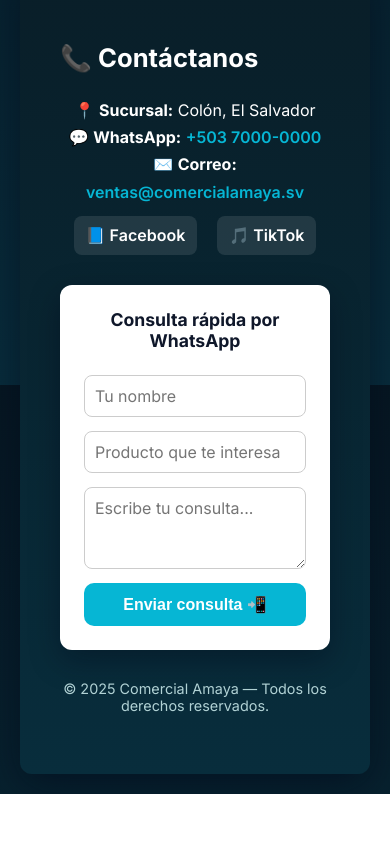
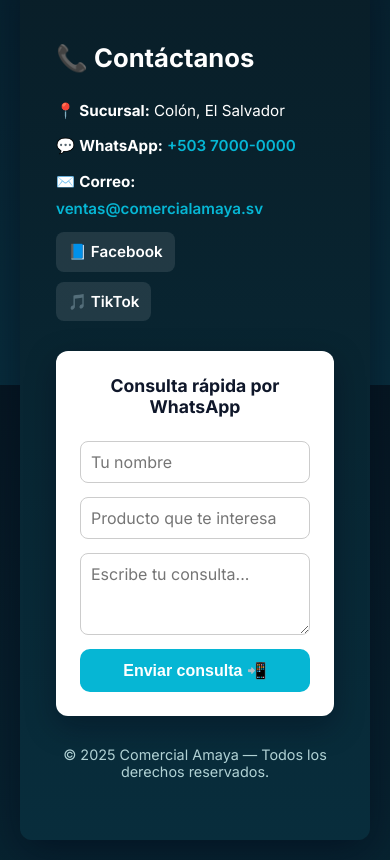
Before and after one commit to carlosalejandrogar524-jpg/AMAYA, a plain HTML site: page index.html in a window 390 px wide. Shown: the part 1303-2163 px from the top of the page. Before the commit the page ends 2097 px from the top, so only its background shows below. Drawn offline with Linux system fonts and the light colour scheme.

```diff
--- a/index.html
+++ b/index.html
@@ -397,6 +397,140 @@
   }
 }
 
+/* CONTACTO */
+.contact-section {
+  background: linear-gradient(180deg, rgba(9,30,40,1) 0%, rgba(8,45,60,1) 100%);
+  color: white;
+  border-radius: 12px;
+  box-shadow: 0 10px 40px rgba(2,6,23,0.5);
+  padding: 50px 20px;
+  margin-top: 40px;
+}
+
+.contact-section h2 {
+  text-align: center;
+  font-size: 1.6rem;
+  margin-bottom: 24px;
+}
+
+/* INFO DE CONTACTO */
+.contact-info {
+  text-align: left; /* <-- cambiado de center a left */
+  margin: 0 auto 30px;
+  line-height: 1.8;
+  font-size: 1rem;
+  max-width: 700px;
+}
+
+.contact-info p {
+  margin: 8px 0;
+  white-space: normal;
+}
+
+.contact-info a {
+  color: var(--accent-1);
+  text-decoration: none;
+  font-weight: 600;
+  white-space: nowrap; /* evita que se corte el número o correo */
+}
+
+.contact-info a:hover {
+  text-decoration: underline;
+}
+
+/* REDES SOCIALES */
+.social-links {
+  margin-top: 10px;
+  display: flex;
+  justify-content: flex-start; /* antes estaba centrado */
+  gap: 20px;
+}
+
+.social-links a {
+  background: rgba(255,255,255,0.1);
+  padding: 6px 12px;
+  border-radius: 8px;
+  color: white;
+  text-decoration: none;
+  transition: all .25s;
+}
+
+.social-links a:hover {
+  background: var(--accent-1);
+  color: #081226;
+}
+
+/* FORMULARIO */
+.consulta-form {
+  background: white;
+  color: #0f172a;
+  max-width: 480px;
+  margin: 30px auto 0;
+  border-radius: 12px;
+  padding: 24px;
+  box-shadow: 0 10px 30px rgba(2,6,23,0.35);
+  display: flex;
+  flex-direction: column;
+  gap: 14px;
+}
+
+.consulta-form h3 {
+  margin-bottom: 10px;
+  text-align: center;
+  font-size: 1.1rem;
+  color: #0f172a;
+}
+
+.consulta-form input,
+.consulta-form textarea {
+  width: 100%;
+  padding: 10px;
+  border: 1px solid #ccc;
+  border-radius: 8px;
+  font-size: 1rem;
+  font-family: inherit;
+}
+
+.consulta-form button {
+  background: var(--accent-1);
+  border: none;
+  color: white;
+  padding: 12px;
+  border-radius: 10px;
+  font-size: 1rem;
+  font-weight: 700;
+  cursor: pointer;
+  transition: all .2s;
+}
+
+.consulta-form button:hover {
+  background: var(--accent-2);
+  transform: translateY(-2px);
+}
+
+/* COPYRIGHT */
+.copy-note {
+  margin-top: 30px;
+  text-align: center;
+  color: #cfeff0;
+  font-size: 0.9rem;
+  opacity: 0.85;
+}
+
+/* RESPONSIVE */
+@media (max-width: 600px) {
+  .contact-section {
+    padding: 40px 16px;
+  }
+  .contact-info {
+    font-size: 0.95rem;
+  }
+  .social-links {
+    flex-direction: column;
+    align-items: flex-start;
+    gap: 10px;
+  }
+}
 </style>
 </head>
 <body>
@@ -556,8 +690,13 @@
 
     <div class="contact-info">
       <p>📍 <strong>Sucursal:</strong> Colón, El Salvador</p>
-          <p>💬 <strong>WhatsApp:</strong> <a href="https://wa.me/50370000000" target="_blank">+503 7000-0000</a></p>
-          <p>✉️ <strong>Correo:</strong> <a href="mailto:ventas@comercialamaya.sv">ventas@comercialamaya.sv</a></p>
+      <p>💬 <strong>WhatsApp:</strong>
+        <a href="https://wa.me/50370000000" target="_blank" class="nowrap">+503&nbsp;7000-0000</a>
+      </p>
+      <p>✉️ <strong>Correo:</strong>
+        <a href="mailto:ventas@comercialamaya.sv" class="nowrap">ventas@comercialamaya.sv</a>
+      </p>
+
       <div class="social-links">
         <a href="https://www.facebook.com/TU_CUENTA" target="_blank">📘 Facebook</a>
         <a href="https://www.tiktok.com/@TU_CUENTA" target="_blank">🎵 TikTok</a>
```
Lines whose indentation alone changed are shown as unchanged.
